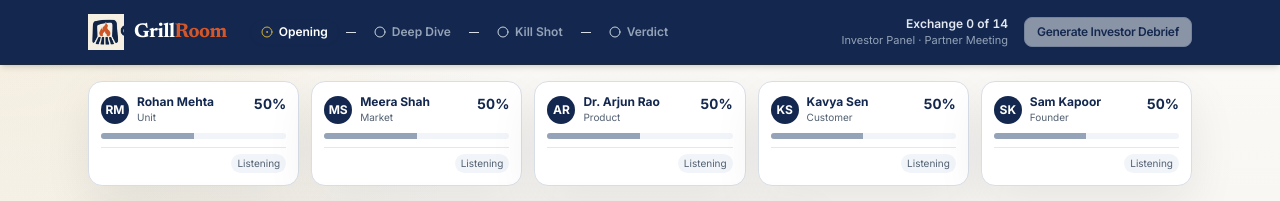
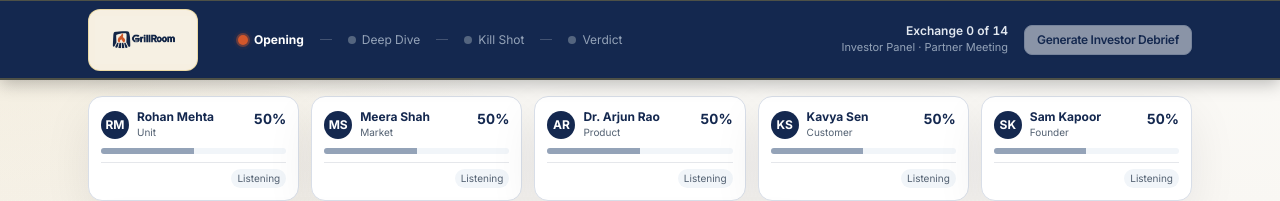
Before and after one commit to Sayandevxyz/GrillRoom, a Next.js app: page /session/1 in a window 1280 px wide. Shown: the top 201 px of the page. Built offline with nearby package versions, Linux system fonts and the light colour scheme; no server answers.

Commit message:
ui: navbar logo size, alignment and border colour

```diff
--- a/app/session/[id]/page.tsx
+++ b/app/session/[id]/page.tsx
@@ -336,35 +336,32 @@ export default function SessionStagePage() {
   return (
     <div className="min-h-screen flex flex-col justify-between">
       {/* 1. Shared Authority Top Bar */}
-      <header className="bg-navy text-white border-b border-slate-800 sticky top-0 z-30 shadow-md">
-        <div className="max-w-6xl mx-auto px-6 py-3.5 flex items-center justify-between">
-          <div className="flex items-center gap-6">
+      <header className="bg-[#14284F] text-white border-t border-[#D4AF37]/30 border-b-2 border-[#D4572B] sticky top-0 z-30 shadow-[0_4px_16px_rgba(0,0,0,0.25)] h-20 min-h-[5rem] flex items-center">
+        <div className="w-full max-w-6xl mx-auto px-6 flex items-center justify-between">
+          <div className="flex items-center gap-4 md:gap-8">
             <Link
               href="/"
-              className="flex items-center gap-2.5 focus-visible:outline-none focus-visible:ring-2 focus-visible:ring-gold rounded"
+              className="flex items-center focus-visible:outline-none focus-visible:ring-2 focus-visible:ring-gold rounded-xl shrink-0"
               aria-label="GrillRoom Home"
             >
-              <Image
-                src="/brand/logo-mark.png"
-                alt="GrillRoom Flame"
-                width={36}
-                height={36}
-                priority
-                className="h-9 w-auto object-contain"
-              />
-              <span className="font-serif font-bold text-xl tracking-tight text-white">
-                Grill<span className="text-cta">Room</span>
-              </span>
+              <div className="bg-[#F6EFE1] p-1.5 rounded-xl border border-[rgba(212,175,55,0.35)] flex items-center shrink-0 shadow-sm">
+                <Image
+                  src="/brand/grillroom-logo.png"
+                  alt="GrillRoom"
+                  width={180}
+                  height={48}
+                  priority
+                  className="h-10 md:h-12 w-auto object-contain"
+                />
+              </div>
             </Link>
 
-            {/* Stepper (Desktop) */}
-            <div className="hidden md:block">
-              <Stepper currentRound={currentRound} />
-            </div>
+            {/* Stepper (Desktop and Mobile) */}
+            <Stepper currentRound={currentRound} />
           </div>
 
-          <div className="flex items-center gap-3 md:gap-4">
-            <div className="text-right">
+          <div className="flex items-center gap-2.5 sm:gap-3 md:gap-4 shrink-0">
+            <div className="text-right hidden sm:block">
               <span className="text-xs font-semibold tabular-nums text-slate-200 block">
                 Exchange {founderExchangeCount} of 14
               </span>
@@ -376,7 +373,7 @@ export default function SessionStagePage() {
             {/* Ledger Drawer Toggle for Tablets & Mobile */}
             <button
               onClick={() => setShowLedgerDrawer(!showLedgerDrawer)}
-              className="xl:hidden inline-flex items-center gap-1.5 px-3 py-1.5 rounded-field bg-slate-800 text-xs font-semibold text-slate-200 hover:text-white border border-slate-700 transition-subtle"
+              className="xl:hidden inline-flex items-center gap-1.5 px-2.5 sm:px-3 py-1.5 rounded-field bg-slate-800 text-xs font-semibold text-slate-200 hover:text-white border border-slate-700 transition-subtle shrink-0"
               aria-label="Toggle Due Diligence Ledger"
             >
               <SlidersHorizontal className="w-3.5 h-3.5" aria-hidden="true" />
@@ -395,9 +392,10 @@ export default function SessionStagePage() {
               onClick={() => {
                 if (canGenerateDebrief) setShowDebriefConfirm(true);
               }}
-              className="text-xs disabled:opacity-50 disabled:cursor-not-allowed"
+              className="text-xs disabled:opacity-50 disabled:cursor-not-allowed shrink-0"
             >
-              Generate Investor Debrief
+              <span className="hidden sm:inline">Generate Investor Debrief</span>
+              <span className="sm:hidden">Debrief</span>
             </Button>
           </div>
         </div>
--- a/components/ui/Stepper.tsx
+++ b/components/ui/Stepper.tsx
@@ -1,5 +1,5 @@
 import React from "react";
-import { Check, CircleDot, Circle } from "lucide-react";
+import { Check } from "lucide-react";
 
 export type StepState = "opening" | "deep_dive" | "kill_shot" | "verdict";
 
@@ -17,40 +17,57 @@ const STEPS: Array<{ id: StepState; label: string }> = [
 
 /**
  * Accessible review stage progress stepper.
+ * Responsive: on mobile (<768px), shows dots for inactive steps and label only for active step.
  */
 export const Stepper: React.FC<StepperProps> = ({ currentRound, className = "" }) => {
   const currentIndex = STEPS.findIndex((s) => s.id === currentRound);
 
   return (
-    <nav aria-label="Review Progress" className={`flex items-center gap-2 ${className}`}>
-      <ol className="flex items-center gap-2">
+    <nav aria-label="Review Progress" className={`flex items-center ${className}`}>
+      <ol className="flex items-center gap-1 sm:gap-1.5 md:gap-2">
         {STEPS.map((step, idx) => {
           const isCompleted = idx < currentIndex;
           const isCurrent = idx === currentIndex;
 
           return (
-            <li key={step.id} className="flex items-center gap-2">
+            <li key={step.id} className="flex items-center gap-1 sm:gap-1.5 md:gap-2">
               <div
-                className={`flex items-center gap-1.5 px-2.5 py-1 rounded-full text-xs font-semibold ${
+                className={`flex items-center gap-1.5 px-1.5 sm:px-2 py-1 rounded-full text-xs transition-colors ${
                   isCurrent
-                    ? "bg-navy text-white shadow-subtle"
+                    ? "text-white font-bold"
                     : isCompleted
-                    ? "bg-slate-100 text-text-2 border border-border"
-                    : "text-slate-400 bg-transparent"
+                    ? "text-slate-300"
+                    : "text-slate-400"
                 }`}
                 aria-current={isCurrent ? "step" : undefined}
               >
+                {/* Active step: orange ring/dot; Inactive: muted dots/check */}
                 {isCompleted ? (
-                  <Check className="w-3 h-3 text-success" aria-hidden="true" />
+                  <Check className="w-3.5 h-3.5 text-emerald-400 shrink-0" aria-hidden="true" />
                 ) : isCurrent ? (
-                  <CircleDot className="w-3 h-3 text-gold" aria-hidden="true" />
+                  <span className="relative flex h-2.5 w-2.5 shrink-0 items-center justify-center">
+                    <span className="absolute inline-flex h-full w-full animate-ping rounded-full bg-[#D4572B] opacity-75" />
+                    <span className="relative inline-flex h-2.5 w-2.5 rounded-full bg-[#D4572B] ring-2 ring-[#D4572B]/40" />
+                  </span>
                 ) : (
-                  <Circle className="w-3 h-3 text-slate-300" aria-hidden="true" />
+                  <span className="w-2 h-2 rounded-full bg-slate-500/80 shrink-0" aria-hidden="true" />
                 )}
-                <span>{step.label}</span>
+
+                {/* Hide labels of inactive steps on <768px, show active label + dots */}
+                <span
+                  className={
+                    isCurrent
+                      ? "inline font-bold text-white whitespace-nowrap"
+                      : "hidden md:inline text-slate-400 whitespace-nowrap"
+                  }
+                >
+                  {step.label}
+                </span>
               </div>
+
+              {/* Connector line: white at 20% opacity */}
               {idx < STEPS.length - 1 && (
-                <div className="w-2.5 h-[1px] bg-border" aria-hidden="true" />
+                <div className="w-1.5 sm:w-2 md:w-3 h-[1px] bg-white/20 shrink-0" aria-hidden="true" />
               )}
             </li>
           );
```
